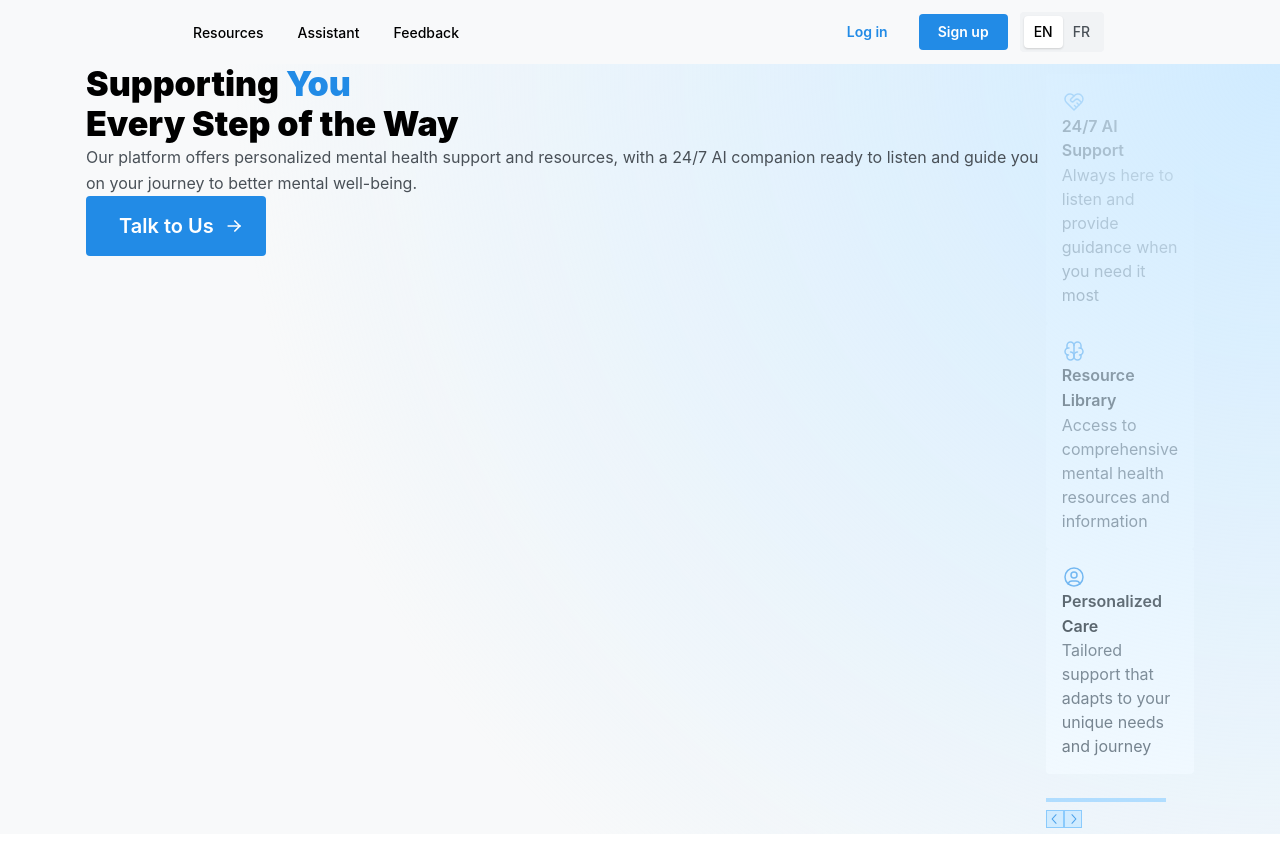
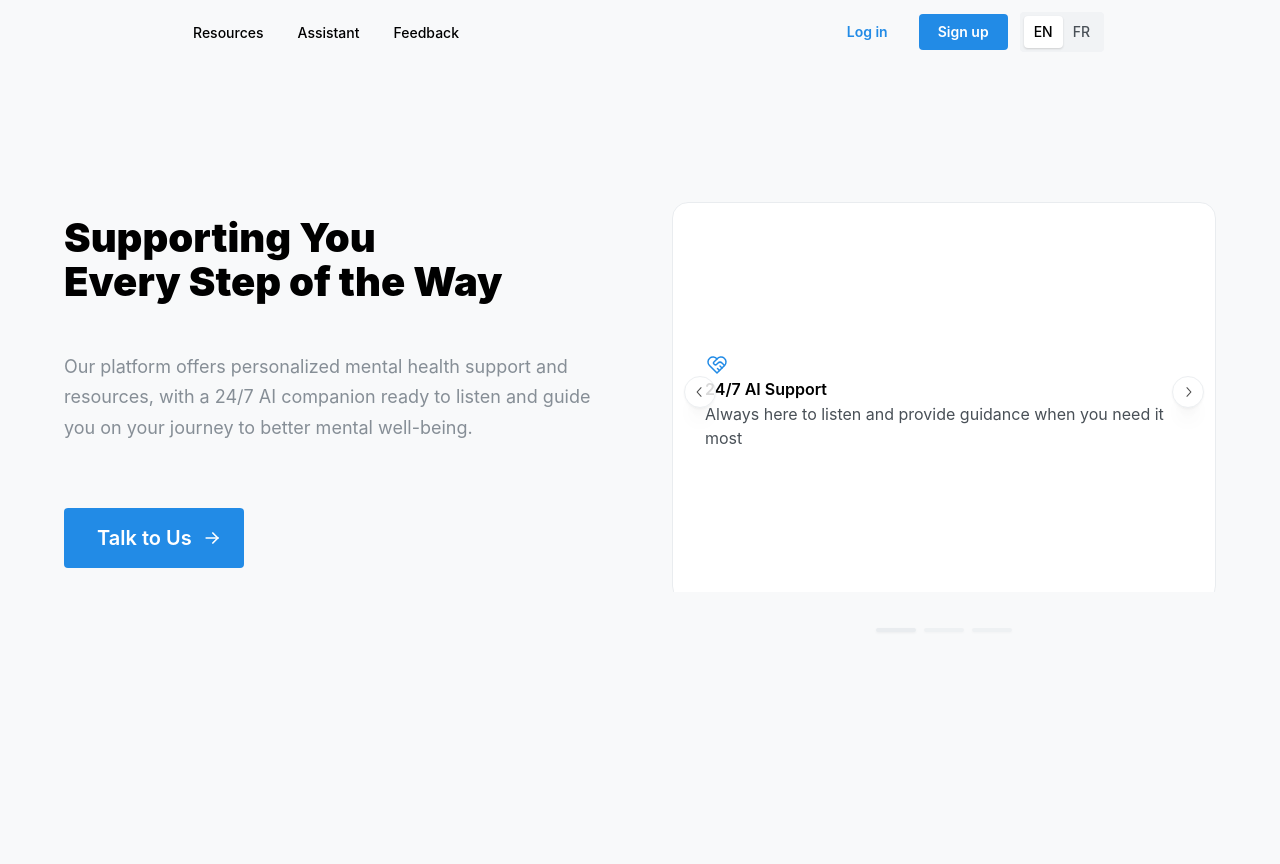
Before and after one commit to alfredgenadri/Soar, a React (Create React App) app in the folder frontend/: page / in a window 1280 px wide. Before the commit the page ends 834 px from the top, so only its background shows below. Built offline with nearby package versions, Linux system fonts and the light colour scheme.

Commit message:
homepage fix

```diff
--- a/frontend/src/App.tsx
+++ b/frontend/src/App.tsx
@@ -1,5 +1,6 @@
 import React from 'react';
 import '@mantine/core/styles.css';
+import '@mantine/carousel/styles.css';
 import { MantineProvider } from '@mantine/core';
 import { BrowserRouter, Routes, Route } from 'react-router-dom';
 import { AuthProvider } from './contexts/AuthContext';
--- a/frontend/src/components/HomePage/HomePage.module.css
+++ b/frontend/src/components/HomePage/HomePage.module.css
@@ -1,73 +1,87 @@
 .wrapper {
   position: relative;
-  min-height: rem(750px);
-  padding-top: rem(40px);
-  padding-bottom: rem(80px);
-  background-color: light-dark(var(--mantine-color-gray-0), var(--mantine-color-dark-6));
+  min-height: 100vh;
+  padding-top: calc(var(--mantine-spacing-xl) * 4);
+  padding-bottom: var(--mantine-spacing-xl);
+  background-color: light-dark(var(--mantine-color-gray-0), var(--mantine-color-dark-8));
+  width: 100%;
 }
 
 .inner {
   position: relative;
   display: flex;
-  flex-direction: row;
   justify-content: space-between;
-  align-items: flex-start;
-  gap: rem(50px);
+  align-items: center;
+  gap: calc(var(--mantine-spacing-xl) * 2);
+  width: 90%;
+  margin: 0 auto;
+
+  @media (max-width: 768px) {
+    flex-direction: column;
+    text-align: center;
+    width: 95%;
+  }
 }
 
 .content {
-  max-width: rem(480px);
-  margin-right: rem(40px);
+  flex: 1;
+  width: 45%;
   position: relative;
   z-index: 1;
+
+  @media (max-width: 768px) {
+    width: 100%;
+    margin-bottom: calc(var(--mantine-spacing-xl) * 2);
+  }
 }
 
 .title {
-  font-family: 'Greycliff CF', var(--mantine-font-family);
-  font-size: rem(56px);
-  line-height: 1.2;
+  font-family: Greycliff CF, var(--mantine-font-family);
+  font-size: calc(var(--mantine-font-size-xl) * 2);
+  line-height: 1.1;
   font-weight: 900;
-  color: light-dark(var(--mantine-color-black), var(--mantine-color-white));
+  margin-bottom: calc(var(--mantine-spacing-xl) * 1.5);
 
-  @media (max-width: 576px) {
-    font-size: rem(28px);
+  @media (max-width: 768px) {
+    font-size: calc(var(--mantine-font-size-xl) * 1.5);
   }
 }
 
-.highlight {
-  color: var(--mantine-color-blue-6);
-}
+.description {
+  color: light-dark(var(--mantine-color-gray-6), var(--mantine-color-dark-1));
+  font-size: var(--mantine-font-size-lg);
+  line-height: 1.7;
+  margin-bottom: calc(var(--mantine-spacing-xl) * 2);
 
-.description {
-  color: light-dark(var(--mantine-color-gray-7), var(--mantine-color-dark-2));
-  font-size: rem(20px);
-  line-height: 1.6;
-  margin-top: rem(24px);
-
-  @media (max-width: 576px) {
-    font-size: rem(16px);
+  @media (max-width: 768px) {
+    font-size: var(--mantine-font-size-md);
   }
 }
 
 .controls {
-  margin-top: rem(40px);
-}
-
-.control {
-  background-color: var(--mantine-color-blue-6);
-  color: var(--mantine-color-white);
+  margin-top: calc(var(--mantine-spacing-xl) * 1.5);
 }
 
 .carouselWrapper {
   flex: 1;
-  max-width: rem(600px);
+  width: 45%;
+  position: relative;
+  z-index: 1;
+
+  @media (max-width: 768px) {
+    width: 100%;
+  }
 }
 
 .featureCard {
-  padding: rem(24px);
-  border-radius: rem(12px);
-  background-color: light-dark(var(--mantine-color-white), var(--mantine-color-dark-7));
-  border: rem(1px) solid light-dark(var(--mantine-color-gray-2), var(--mantine-color-dark-5));
+  padding: var(--mantine-spacing-xl);
+  background: light-dark(var(--mantine-color-white), var(--mantine-color-dark-7));
+  border-radius: var(--mantine-radius-lg);
+  border: 1px solid light-dark(var(--mantine-color-gray-2), var(--mantine-color-dark-5));
+  height: 100%;
+  display: flex;
+  flex-direction: column;
+  justify-content: center;
 }
 
 .featureIcon {
--- a/frontend/src/components/HomePage/HomePage.tsx
+++ b/frontend/src/components/HomePage/HomePage.tsx
@@ -6,7 +6,6 @@ import classes from './HomePage.module.css';
 export function HomePage() {
   return (
     <div className={classes.wrapper}>
-      <Container size="lg">
       <div className={classes.inner}>
         <div className={classes.content}>
           <Title className={classes.title}>
@@ -34,24 +33,28 @@ export function HomePage() {
         <div className={classes.carouselWrapper}>
           <Carousel
             withIndicators
-              height={320}
+            height={400}
             slideSize="100%"
-              slideGap="md"
+            slideGap="lg"
             controlSize={32}
+            loop
             align="start"
             styles={{
               root: {
                 width: '100%',
               },
+              slide: {
+                height: 'rem(280px)',
+              },
               viewport: {
                 padding: '10px 0',
               },
               control: {
-                  backgroundColor: 'var(--mantine-color-blue-1)',
-                  border: '1px solid var(--mantine-color-blue-3)',
-                  color: 'var(--mantine-color-blue-6)',
+                backgroundColor: 'var(--mantine-color-white)',
+                border: '1px solid var(--mantine-color-gray-2)',
+                color: 'var(--mantine-color-dark-6)',
                 '&:hover': {
-                    backgroundColor: 'var(--mantine-color-blue-2)',
+                  backgroundColor: 'var(--mantine-color-gray-0)',
                 },
               },
               indicators: {
@@ -60,8 +63,8 @@ export function HomePage() {
               indicator: {
                 width: 40,
                 height: 4,
-                  transition: 'width 250ms ease, background-color 250ms ease',
-                  backgroundColor: 'var(--mantine-color-blue-2)',
+                transition: 'width 250ms ease',
+                backgroundColor: 'var(--mantine-color-gray-2)',
                 '&[data-active]': {
                   width: 60,
                   backgroundColor: 'var(--mantine-color-blue-6)',
@@ -101,11 +104,6 @@ export function HomePage() {
           </Carousel>
         </div>
       </div>
-      </Container>
-
-      <div className={classes.background}>
-        <div className={classes.backgroundGradient} />
-      </div>
     </div>
   );
 }
```
Lines whose indentation alone changed are shown as unchanged.
